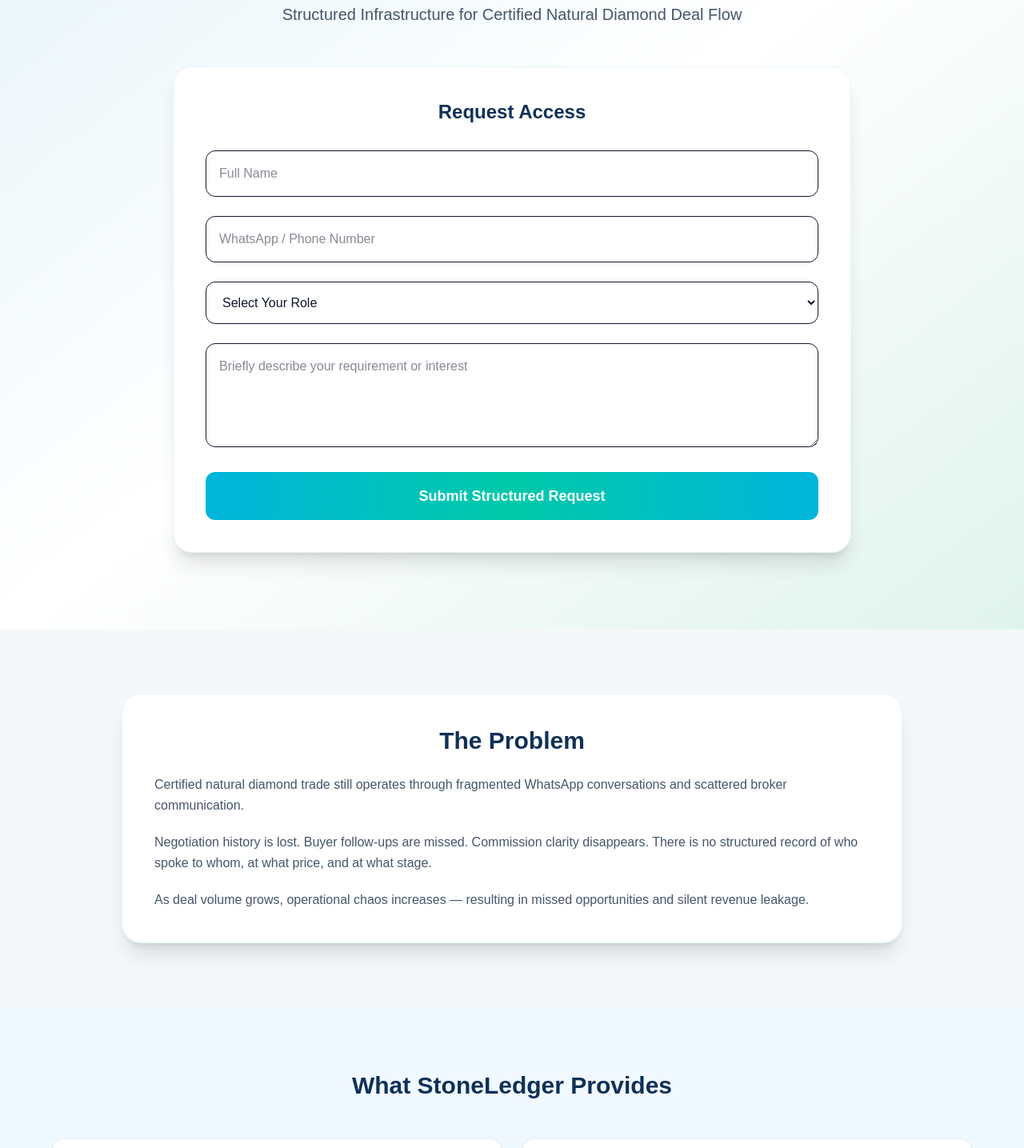
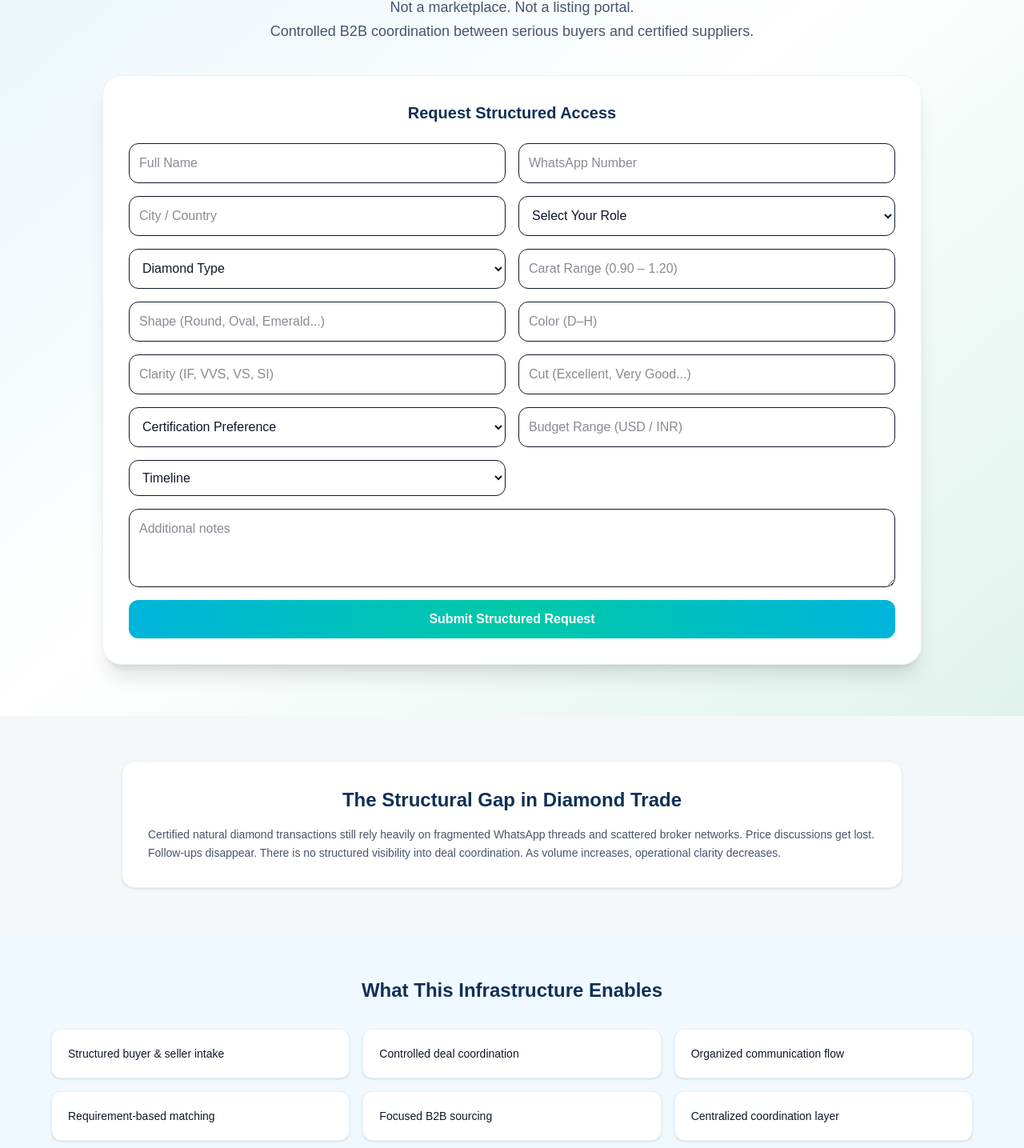
Before and after one commit to AnkismaikT/ankismaikt-stoneledger, a Next.js app: page /landing in a window 1280 px wide. Shown: the part 218-1653 px from the top of the page at 80% size. Built offline with nearby package versions, Linux system fonts and the light colour scheme.

Commit message:
Enhanced landing page with structured diamond intake form

```diff
--- a/app/landing/page.tsx
+++ b/app/landing/page.tsx
@@ -6,33 +6,42 @@
 export default function Landing() {
   const [submitted, setSubmitted] = useState(false);
 
+  const cardVariant = {
+    hidden: { opacity: 0, y: 25 },
+    visible: { opacity: 1, y: 0 },
+  };
+
   return (
     <main className="min-h-screen bg-[#f4f8fb] text-[#0f172a]">
 
-      {/* HERO WITH FORM */}
-      <section className="py-24 bg-gradient-to-br from-[#e6f4f9] via-[#ffffff] to-[#dff3ec]">
+      {/* ================= HERO + FORM ================= */}
+      <section className="py-16 bg-gradient-to-br from-[#e6f4f9] via-[#ffffff] to-[#dff3ec]">
         <motion.div
-          initial={{ opacity: 0, y: 40 }}
+          initial={{ opacity: 0, y: 30 }}
           animate={{ opacity: 1, y: 0 }}
-          transition={{ duration: 0.7 }}
-          className="max-w-4xl mx-auto px-6 text-center"
+          transition={{ duration: 0.6 }}
+          className="max-w-6xl mx-auto px-6 text-center"
         >
-          <p className="uppercase tracking-[6px] text-xs text-[#008891] mb-6">
-            by AnkismaikT
+          <p className="uppercase tracking-[6px] text-xs text-[#008891] mb-4">
+            StoneLedger by AnkismaikT
           </p>
 
-          <h1 className="text-5xl md:text-6xl font-extrabold mb-6 text-[#0f3057]">
+          <h1 className="text-6xl md:text-7xl font-extrabold mb-4 text-[#0f3057]">
             StoneLedger
           </h1>
 
-          <p className="text-xl text-slate-600 max-w-3xl mx-auto leading-relaxed mb-12">
-            Structured Infrastructure for Certified Natural Diamond Deal Flow
+          <p className="text-lg text-slate-600 max-w-3xl mx-auto leading-relaxed mb-10">
+            Structured digital infrastructure for certified natural diamond deal flow.
+            <br />
+            Not a marketplace. Not a listing portal.
+            <br />
+            Controlled B2B coordination between serious buyers and certified suppliers.
           </p>
 
-          {/* FORM MOVED HERE */}
-          <div className="bg-white rounded-3xl p-10 shadow-xl border border-[#e6f4f9] text-left">
-            <h2 className="text-2xl font-bold text-center mb-8 text-[#0f3057]">
-              Request Access
+          {/* STRUCTURED FORM */}
+          <div className="bg-white rounded-3xl p-8 shadow-xl border border-[#e6f4f9] text-left max-w-5xl mx-auto">
+            <h2 className="text-xl font-bold text-center mb-6 text-[#0f3057]">
+              Request Structured Access
             </h2>
 
             {!submitted ? (
@@ -40,144 +49,182 @@
                 onSubmit={(e) => {
                   e.preventDefault();
                   const formData = new FormData(e.currentTarget);
-
-                  const name = formData.get("name") as string;
-                  const phone = formData.get("phone") as string;
-                  const role = formData.get("role") as string;
-                  const note = formData.get("note") as string;
+                  const fields = Object.fromEntries(formData.entries());
 
                   const message =
-`StoneLedger — Structured Access Request
+`StoneLedger — Structured Requirement
 
-Name: ${name}
-Phone: ${phone}
-Role: ${role}
+Name: ${fields.name}
+Phone: ${fields.phone}
+Role: ${fields.role}
+Location: ${fields.location}
 
-Requirement:
-${note}
+Diamond Type: ${fields.type}
+Carat Range: ${fields.carat}
+Shape: ${fields.shape}
+Color: ${fields.color}
+Clarity: ${fields.clarity}
+Cut: ${fields.cut}
+Certification Preference: ${fields.cert}
+Budget Range: ${fields.budget}
+Timeline: ${fields.timeline}
 
-Requesting private infrastructure access.`;
-
-                  const encoded = encodeURIComponent(message);
+Additional Notes:
+${fields.notes}`;
 
                   window.open(
-                    `https://wa.me/916375619742?text=${encoded}`,
+                    `https://wa.me/916375619742?text=${encodeURIComponent(message)}`,
                     "_blank"
                   );
 
                   setSubmitted(true);
                 }}
-                className="space-y-6"
+                className="grid md:grid-cols-2 gap-4"
               >
-                <input
-                  name="name"
-                  required
-                  placeholder="Full Name"
-                  className="w-full p-4 border rounded-xl"
-                />
 
-                <input
-                  name="phone"
-                  required
-                  placeholder="WhatsApp / Phone Number"
-                  className="w-full p-4 border rounded-xl"
-                />
+                {/* Basic Info */}
+                <input name="name" required placeholder="Full Name" className="p-3 border rounded-xl" />
+                <input name="phone" required placeholder="WhatsApp Number" className="p-3 border rounded-xl" />
+                <input name="location" placeholder="City / Country" className="p-3 border rounded-xl" />
 
-                <select
-                  name="role"
-                  required
-                  className="w-full p-4 border rounded-xl"
-                >
+                <select name="role" required className="p-3 border rounded-xl">
                   <option value="">Select Your Role</option>
                   <option>Buyer</option>
                   <option>Seller</option>
                   <option>Broker</option>
                   <option>Investor</option>
-                  <option>Other</option>
+                </select>
+
+                {/* Diamond Specs */}
+                <select name="type" className="p-3 border rounded-xl">
+                  <option value="">Diamond Type</option>
+                  <option>Natural</option>
+                  <option>Lab-Grown</option>
+                  <option>Open to Both</option>
+                </select>
+
+                <input name="carat" placeholder="Carat Range (0.90 – 1.20)" className="p-3 border rounded-xl" />
+                <input name="shape" placeholder="Shape (Round, Oval, Emerald...)" className="p-3 border rounded-xl" />
+                <input name="color" placeholder="Color (D–H)" className="p-3 border rounded-xl" />
+                <input name="clarity" placeholder="Clarity (IF, VVS, VS, SI)" className="p-3 border rounded-xl" />
+                <input name="cut" placeholder="Cut (Excellent, Very Good...)" className="p-3 border rounded-xl" />
+
+                <select name="cert" className="p-3 border rounded-xl">
+                  <option value="">Certification Preference</option>
+                  <option>GIA</option>
+                  <option>IGI</option>
+                  <option>HRD</option>
+                  <option>Certified Only</option>
+                </select>
+
+                <input name="budget" placeholder="Budget Range (USD / INR)" className="p-3 border rounded-xl" />
+
+                <select name="timeline" className="p-3 border rounded-xl">
+                  <option value="">Timeline</option>
+                  <option>Immediate</option>
+                  <option>Within 7 Days</option>
+                  <option>Within 30 Days</option>
+                  <option>Exploratory</option>
                 </select>
 
                 <textarea
-                  name="note"
-                  rows={4}
-                  placeholder="Briefly describe your requirement or interest"
-                  className="w-full p-4 border rounded-xl"
+                  name="notes"
+                  rows={3}
+                  placeholder="Additional notes"
+                  className="p-3 border rounded-xl md:col-span-2"
                 />
 
-                <button
+                <motion.button
+                  whileHover={{ scale: 1.03 }}
+                  whileTap={{ scale: 0.97 }}
                   type="submit"
-                  className="w-full py-4 rounded-xl text-white font-semibold text-lg bg-gradient-to-r from-[#00b4db] via-[#00c9a7] to-[#00b4db]"
+                  className="md:col-span-2 py-3 rounded-xl text-white font-semibold bg-gradient-to-r from-[#00b4db] via-[#00c9a7] to-[#00b4db]"
                 >
                   Submit Structured Request
-                </button>
+                </motion.button>
               </form>
             ) : (
               <div className="text-center py-6">
-                <p className="text-xl font-semibold text-[#0f3057]">
-                  Request initiated. Please complete the WhatsApp message.
+                <p className="text-lg font-semibold text-[#0f3057]">
+                  Please complete the WhatsApp message to proceed.
                 </p>
               </div>
             )}
           </div>
-
         </motion.div>
       </section>
 
-      {/* PROBLEM */}
-      <section className="py-20 px-6 max-w-5xl mx-auto">
-        <div className="bg-white rounded-3xl p-10 shadow-xl border border-[#e6f4f9]">
-          <h2 className="text-3xl font-bold mb-6 text-[#0f3057] text-center">
-            The Problem
+      {/* ================= PROBLEM ================= */}
+      <section className="py-14 px-6 max-w-5xl mx-auto">
+        <motion.div
+          variants={cardVariant}
+          initial="hidden"
+          whileInView="visible"
+          transition={{ duration: 0.5 }}
+          className="bg-white rounded-2xl p-8 shadow border border-[#e6f4f9]"
+        >
+          <h2 className="text-2xl font-bold mb-4 text-center text-[#0f3057]">
+            The Structural Gap in Diamond Trade
           </h2>
 
-          <div className="space-y-5 text-slate-600 leading-relaxed text-base">
-            <p>
-              Certified natural diamond trade still operates through fragmented WhatsApp conversations and scattered broker communication.
-            </p>
-
-            <p>
-              Negotiation history is lost. Buyer follow-ups are missed. Commission clarity disappears. There is no structured record of who spoke to whom, at what price, and at what stage.
-            </p>
-
-            <p>
-              As deal volume grows, operational chaos increases — resulting in missed opportunities and silent revenue leakage.
-            </p>
-          </div>
-        </div>
+          <p className="text-slate-600 text-sm leading-relaxed">
+            Certified natural diamond transactions still rely heavily on fragmented WhatsApp threads and scattered broker networks.
+            Price discussions get lost. Follow-ups disappear. There is no structured visibility into deal coordination.
+            As volume increases, operational clarity decreases.
+          </p>
+        </motion.div>
       </section>
 
-      {/* WHAT IT PROVIDES */}
-      <section className="py-20 px-6 bg-[#f0f9ff]">
+      {/* ================= PROVIDES ================= */}
+      <section className="py-14 px-6 bg-[#f0f9ff]">
         <div className="max-w-6xl mx-auto">
-          <h2 className="text-3xl font-bold text-center mb-12 text-[#0f3057]">
-            What StoneLedger Provides
+          <h2 className="text-2xl font-bold text-center mb-8 text-[#0f3057]">
+            What This Infrastructure Enables
           </h2>
 
-          <div className="grid md:grid-cols-2 gap-6">
+          <div className="grid md:grid-cols-3 gap-4 text-sm">
             {[
               "Structured buyer & seller intake",
-              "Controlled matching workflow",
-              "Deal lifecycle tracking",
-              "Negotiation memory preservation",
-              "Commission & revenue visibility",
-              "Centralized deal control room"
+              "Controlled deal coordination",
+              "Organized communication flow",
+              "Requirement-based matching",
+              "Focused B2B sourcing",
+              "Centralized coordination layer"
             ].map((item, index) => (
-              <div
+              <motion.div
                 key={index}
-                className="bg-white p-8 rounded-2xl shadow border border-[#e6f4f9]"
+                variants={cardVariant}
+                initial="hidden"
+                whileInView="visible"
+                transition={{ duration: 0.4, delay: index * 0.05 }}
+                whileHover={{ y: -5 }}
+                className="bg-white p-5 rounded-xl shadow border border-[#e6f4f9]"
               >
-                <p className="text-slate-700 font-medium text-lg">
-                  {item}
-                </p>
-              </div>
+                {item}
+              </motion.div>
             ))}
           </div>
         </div>
       </section>
 
-      {/* FOOTER */}
-      <footer className="py-10 text-center text-slate-500 text-xs bg-white border-t">
-        © 2026 AnkismaikT — StoneLedger
-        Structured Diamond Trade Infrastructure
+      {/* ================= POSITIONING ================= */}
+      <section className="py-14 px-6 max-w-5xl mx-auto">
+        <div className="bg-white rounded-2xl p-8 shadow border border-[#e6f4f9] text-sm">
+          <h2 className="text-xl font-bold mb-4 text-center text-[#0f3057]">
+            Operated by AnkismaikT
+          </h2>
+
+          <p className="text-slate-600 leading-relaxed">
+            StoneLedger is a structured coordination layer connecting serious buyers with certified natural diamond suppliers.
+            We do not issue certification and do not operate as a public listing platform.
+            We coordinate structured B2B deal flow between verified participants.
+          </p>
+        </div>
+      </section>
+
+      {/* ================= FOOTER ================= */}
+      <footer className="py-6 text-center text-slate-500 text-xs bg-white border-t">
+        © 2026 AnkismaikT — StoneLedger Structured Diamond Trade Infrastructure
       </footer>
 
     </main>
```
